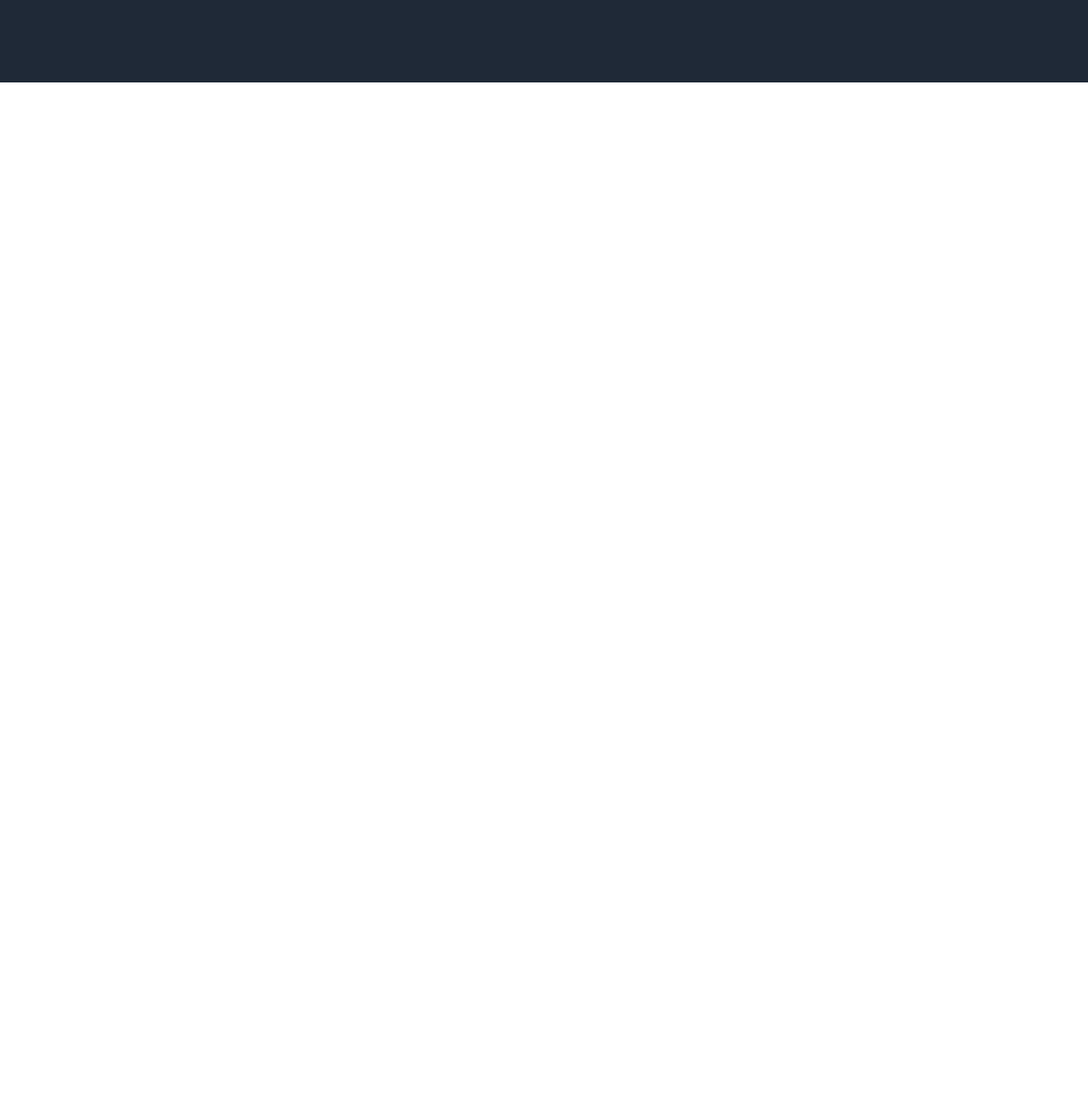
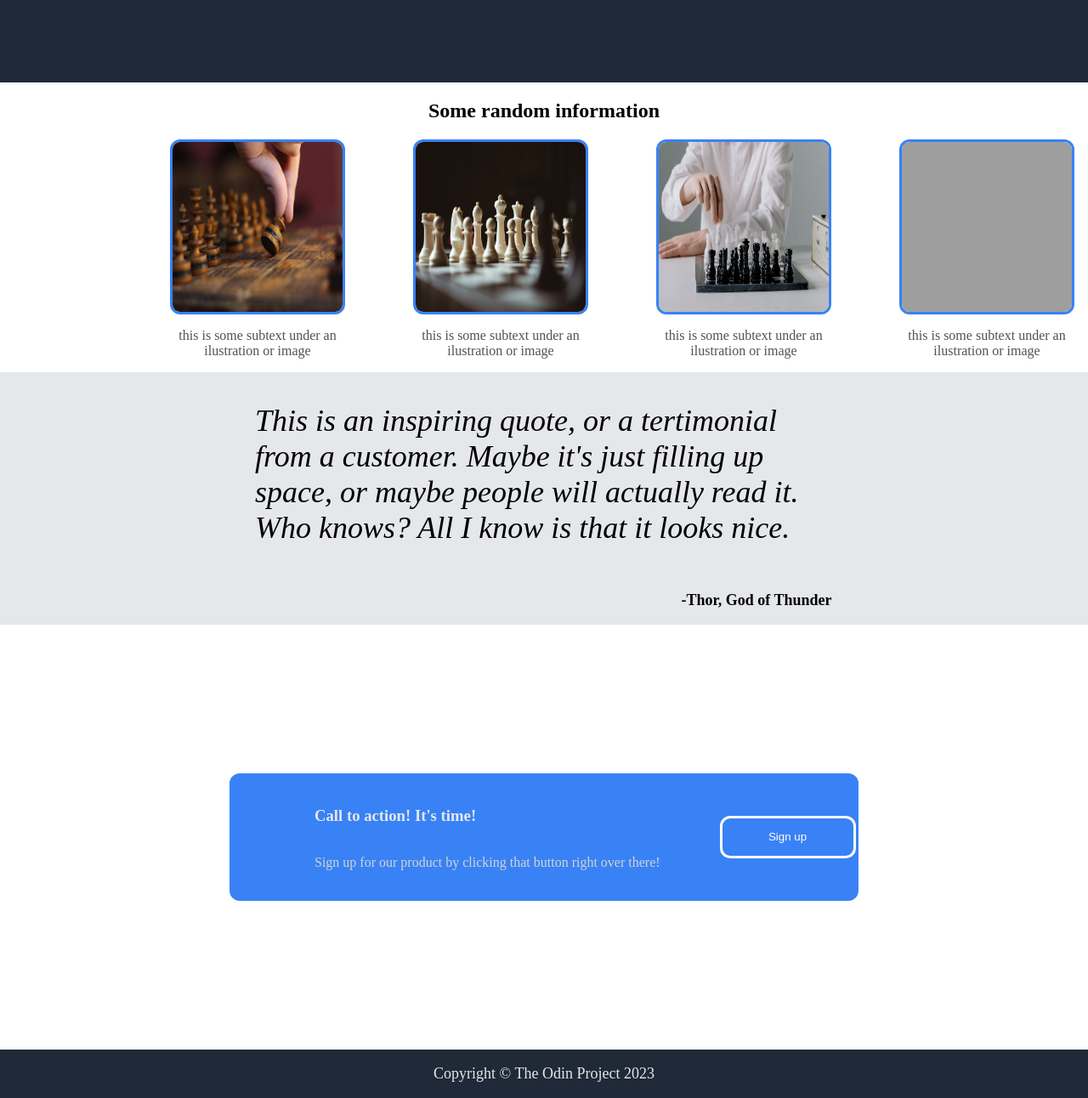
Before and after one commit to Truc013/odin-landingpage, a plain HTML site: page index.html in a window 1280 px wide. Shown: the part 517-1809 px from the top of the page at 85% size. Before the commit the page ends 800 px from the top, so only its background shows below. Drawn offline with Linux system fonts and the light colour scheme; grey boxes are pictures that could not be loaded.

Commit message:
Second upload with the rest of the project. It contains the quote section, the call to action section and the footer

```diff
--- a/index.html
+++ b/index.html
@@ -1,10 +1,10 @@
 <!DOCTYPE html>
 <html lang="en">
   <head>
-    <meta charset="UTF-8">
-    <meta http-equiv="X-UA-Compatible" content="IE=edge">
-    <meta name="viewport" content="width=device-width, initial-scale=1.0">
-    <link rel="stylesheet" href="style.css">
+    <meta charset="UTF-8" />
+    <meta http-equiv="X-UA-Compatible" content="IE=edge" />
+    <meta name="viewport" content="width=device-width, initial-scale=1.0" />
+    <link rel="stylesheet" href="style.css" />
     <title>Landing Page</title>
   </head>
   <body>
@@ -21,10 +21,51 @@
     <div id="hero">
       <div id="hero-content">
         <h1>This website is awesome</h1>
-        <p>This website have some subtext that goes here under the main title. It's a smaller font and the color is lower contrast</p>
+        <p>
+          This website have some subtext that goes here under the main title.
+          It's a smaller font and the color is lower contrast
+        </p>
         <button>Sign up</button>
       </div>
-        <img src="/photos/chess.jpg" alt="imagen" placeholder="imagen">
+      <img src="/photos/chess.jpg" alt="photo" placeholder="photo" />
     </div>
+    <div id="second-container">
+        <h2>Some random information</h2>
+        <div id="photo-container">
+            <div class="flex-photos">
+        <img src="/photos/chess-1.jpg" alt="example-1">
+        <p>this is some subtext under an ilustration or image</p>
+        </div>
+        <div class="flex-photos">
+        <img src="/photos/chess-2.jpg" alt="example-2">
+        <p>this is some subtext under an ilustration or image</p>
+    </div>
+    <div class="flex-photos">
+        <img src="/photos/chess-3.jpg" alt="example-3">
+        <p>this is some subtext under an ilustration or image</p>
+    </div>
+    <div class="flex-photos">
+        <img src="/photos/chess-4.jpg" alt="example-4">
+        <p>this is some subtext under an ilustration or image</p>
+    </div>
+        </div>
+    </div>
+    <div id="quote-container">
+        <p>This is an inspiring quote, or a tertimonial from a customer. Maybe it's just filling up space, or maybe people will actually read it. Who knows? All I know is that it looks nice.
+        </p>
+        <p>-Thor, God of Thunder</p>
+    </div>
+    <div id="signup-container">
+        <div id="signup-square">
+            <div id="signup-content">
+            <h3>Call to action! It's time!</h3>
+            <p>Sign up for our product by clicking that button right over there!</p>
+            </div>
+            <button>Sign up</button>
+        </div>
+    </div>
+    <footer>
+        <p>Copyright © The Odin Project 2023</p>
+    </footer>
   </body>
 </html>
--- a/style.css
+++ b/style.css
@@ -45,7 +45,7 @@ ol{
     padding-right: 100px;
 }
 
-img{
+#hero img{
     width: 800px;
     height: 300px;
 }
@@ -72,3 +72,97 @@ button{
 #hero-content{
     margin-right: 120px;
 }
+
+/* SECOND CONTAINER */
+#second-container{
+    text-align: center;
+
+}
+#photo-container img{
+    border: 3px solid #3882F6;
+    border-radius: 12px;
+    width: 200px;
+    height: 200px;
+
+}
+#photo-container{
+    display: flex;
+    justify-content: space-between;
+    padding-left: 200px;
+    padding-right: 300px;
+    gap: 80px;
+}
+
+.flex-photos{
+    display: flex;
+    flex-direction: column;
+    align-items: center;
+    font-size: 16px;
+    color: rgb(82, 82, 82);
+}
+
+/* QUOTE */
+#quote-container{
+    background-color: #E5E7EB;
+    display: flex;
+    align-items: center;
+    flex-direction: column;
+    padding-left: 300px;
+    padding-right: 300px;
+}
+
+#quote-container p:nth-child(1){
+    font-size: 36px;
+    font-style: italic;
+    font-family: light;
+}
+
+#quote-container p:nth-child(2){
+    font-size: 18px;
+    font-weight: bold;
+    padding-left: 500px;
+}
+
+/* SIGN UP */
+#signup-container{
+    height: 500px;
+    display: flex;
+    align-items: center;
+    justify-content: center;
+}
+#signup-square{
+    background-color: #3882F6;
+    display: flex;
+    align-items: center;
+    border-radius: 12px;
+    height: 150px;
+    width: 50%;
+    padding-left: 100px;
+    gap: 70px;
+}
+
+#signup-square button{
+    border: 3px solid white;
+}
+
+#signup-content{
+    display: flex;
+    flex-direction: column;
+
+}
+#signup-content p{
+    color: lightgray;
+}
+
+#signup-content h3{
+    color: #E5E7EB;
+}
+/* FOOTER */
+footer{
+    background-color: #1F2937;
+    text-align: center;
+    color: #E5E7EB;
+    font-size: 18px;
+    position: absolute;
+    width: 100%;
+}
```
Also changed, not shown: photos/chess-1.jpg (added), photos/chess-2.jpg (added), photos/chess-3.jpg (added), 1 other file. Lines whose indentation alone changed are shown as unchanged.
